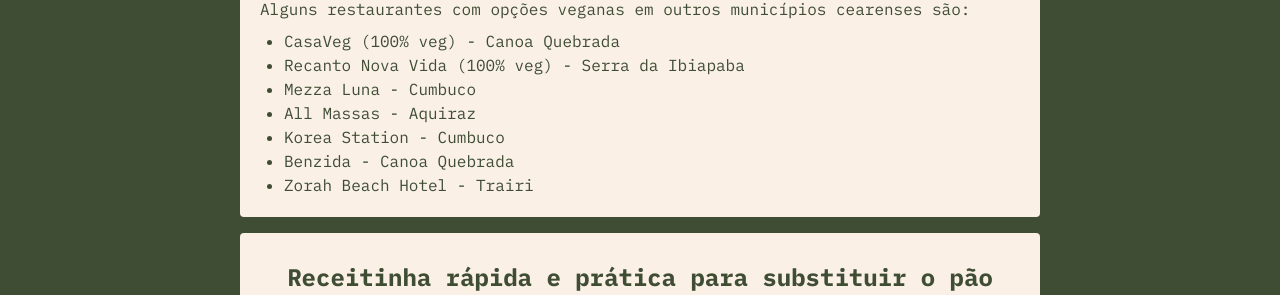
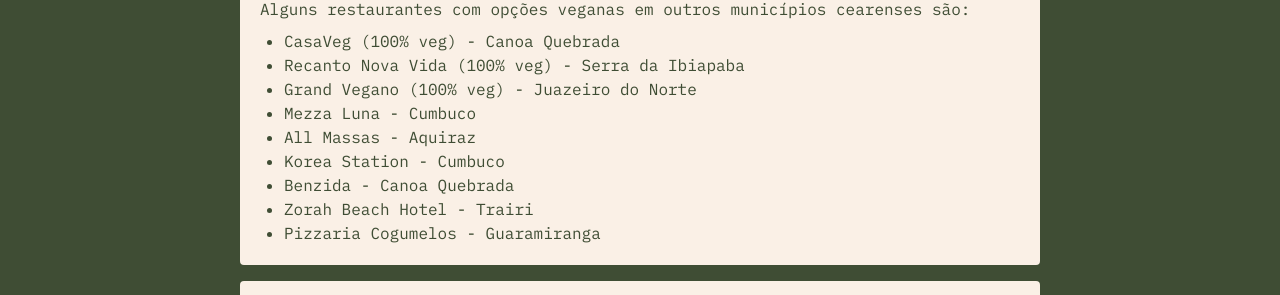
Before and after one commit to flaviare1s/bizu-vegano, a React (Vite) app: page /dicas in a window 1280 px wide. Shown: the part 327-622 px from the top of the page. Built offline with nearby package versions, Linux system fonts and the light colour scheme; no server answers; the database is empty; a web font is replaced by a local one.

Commit message:
Update OutrosMunicipiosCearenses.jsx

```diff
--- a/src/components/OutrosMunicipiosCearenses.jsx
+++ b/src/components/OutrosMunicipiosCearenses.jsx
@@ -7,11 +7,13 @@
       <ul className="list-disc ml-6">
         <li><a href="https://www.instagram.com/casaveg.eco?igsh=MTZ4NW55ZHMwN21kdg==">CasaVeg (100% veg) - Canoa Quebrada</a></li>
         <li><a href="https://www.instagram.com/recantonovavida_?igsh=ajQ1bXFraHkwbjFq">Recanto Nova Vida (100% veg) - Serra da Ibiapaba</a></li>
+        <li><a href="https://www.instagram.com/grand.vegano?igsh=MXhiZm1kN210ZnNraA==">Grand Vegano (100% veg) - Juazeiro do Norte</a></li>
         <li><a href="https://www.instagram.com/mezzaluna_canoa?igsh=OXo5M3h4aXc1cWV3">Mezza Luna - Cumbuco</a></li>
         <li><a href="https://www.instagram.com/allmassas?igsh=dXZrcDA4eDIyM2hy">All Massas - Aquiraz</a></li>
         <li><a href="https://www.instagram.com/korea.station.br?igsh=dmtxZHI3ZjdtajRy">Korea Station - Cumbuco</a></li>
         <li><a href="https://www.instagram.com/benzida_?igsh=MXg3Z2llYm45bDN2Zw==">Benzida - Canoa Quebrada</a></li>
         <li><a href="https://www.instagram.com/zorahbeachhotel?igsh=aHRkOTg4MGoyczc0">Zorah Beach Hotel - Trairi</a></li>
+        <li><a href="https://www.instagram.com/pizzaria_cogumelos?igsh=cjNtbDFrZTltMnQw">Pizzaria Cogumelos - Guaramiranga</a></li>
       </ul>
     </section>
   )
```
